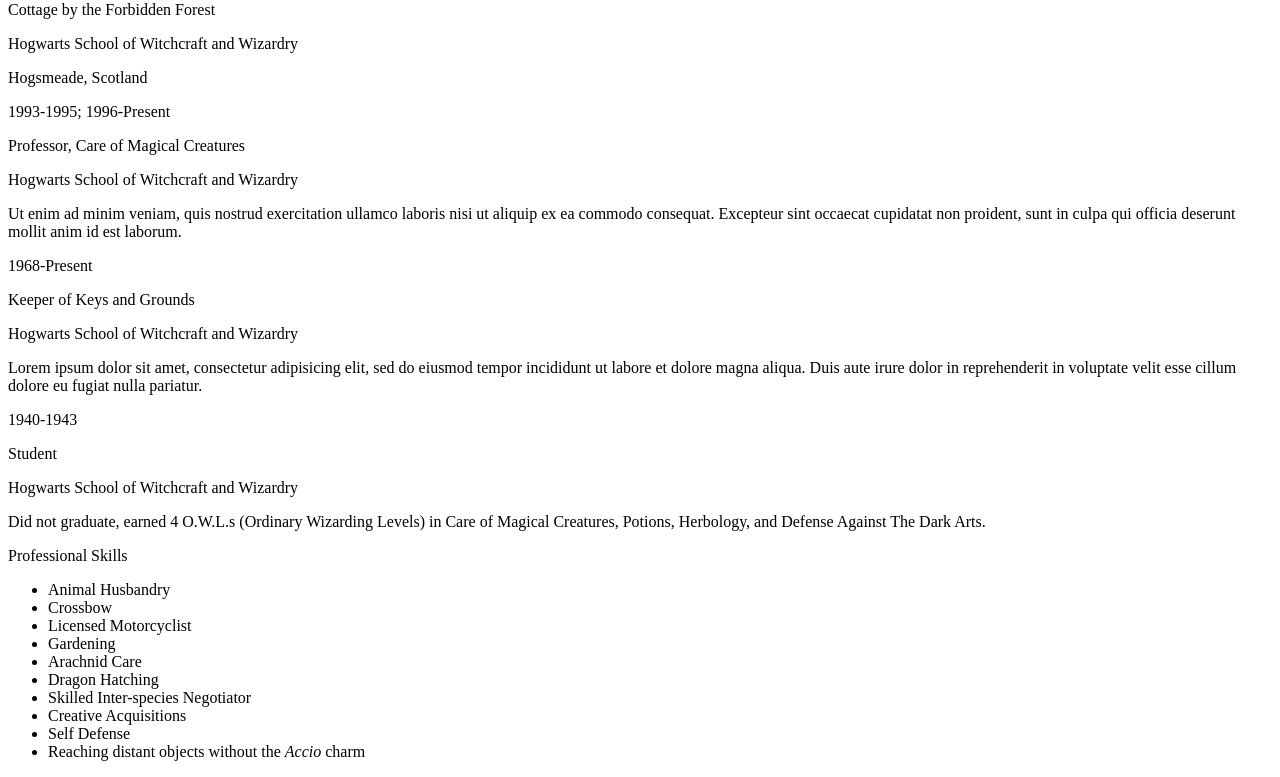
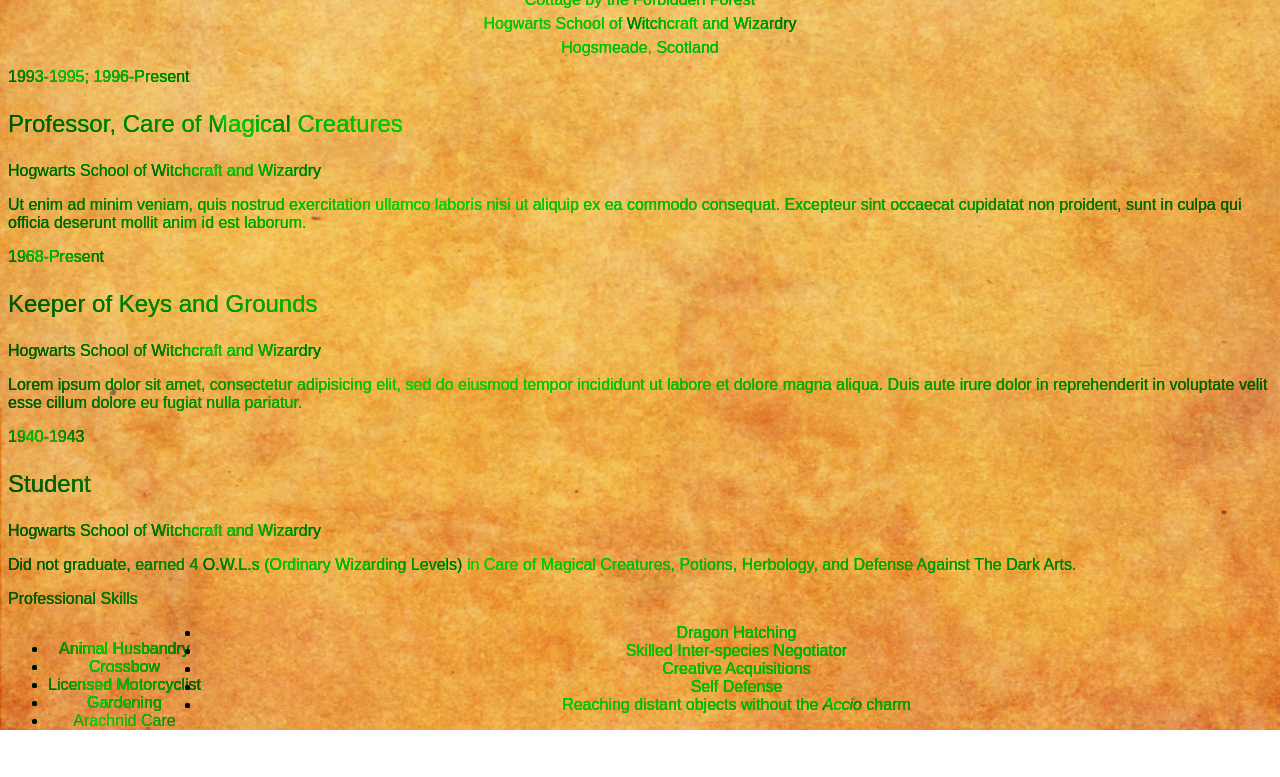
Before and after one commit to nathanielimeyer/resume-website, a plain HTML site: page index.html in a window 1280 px wide. Shown: the part 79-856 px from the top of the page. After the commit the page ends 809 px from the top, so only its background shows below. Drawn offline with Linux system fonts and the light colour scheme.

Commit message:
Add initial css

```diff
--- a/css/master.css
+++ b/css/master.css
@@ -0,0 +1,39 @@
+* {
+  font-family: fantasy;
+  /** background-color: #dbae5b; **/
+  background: linear-gradient(45deg, #034d00 0%, #00d604 33%, #00a703 67%, #034d00 100%);
+  -webkit-background-clip: text;
+  -webkit-text-fill-color: transparent;
+}
+
+html {
+  background-image: url("../img/parchment.png");
+  background-size: cover;
+  background-repeat: no-repeat;
+  height: 100%;
+}
+
+.contact {
+  text-align: center;
+  line-height: 8px;
+}
+
+.contact h1 {
+  line-height: 16px;
+}
+
+.position {
+  font-size: 24px;
+}
+
+ul {
+  text-align: center;
+}
+
+.left-column {
+  float: left;
+}
+
+.right-column {
+  float: none;
+}
--- a/index.html
+++ b/index.html
@@ -1,11 +1,12 @@
 <!DOCTYPE html>
 <html>
   <head>
-    <link rel="stylesheet" href="/css/master.css" type="text/css">
+    <link rel="stylesheet" href="css/master.css" type="text/css">
     <title>Rubeus Hagrid's Curriculum Vitae</title>
   </head>
   <body>
     <div class="contact">
+      <br>
       <h1>Rubeus Hagrid</h1>
       <p>Cottage by the Forbidden Forest</p>
       <p>Hogwarts School of <span class="magical">Witchcraft and Wizardry</span></p>
@@ -29,12 +30,15 @@
     </div>
     <div class="skills">
       <p>Professional Skills</p>
-      <ul>
+      <ul class="left-column">
+
         <li>Animal Husbandry</li>
         <li>Crossbow</li>
         <li>Licensed Motorcyclist</li>
         <li>Gardening</li>
         <li>Arachnid Care</li>
+      </ul>
+      <ul class="right-column">
         <li>Dragon Hatching</li>
         <li>Skilled Inter-species Negotiator</li>
         <li>Creative Acquisitions</li>
```
Also changed, not shown: img/parchment.png (added).
